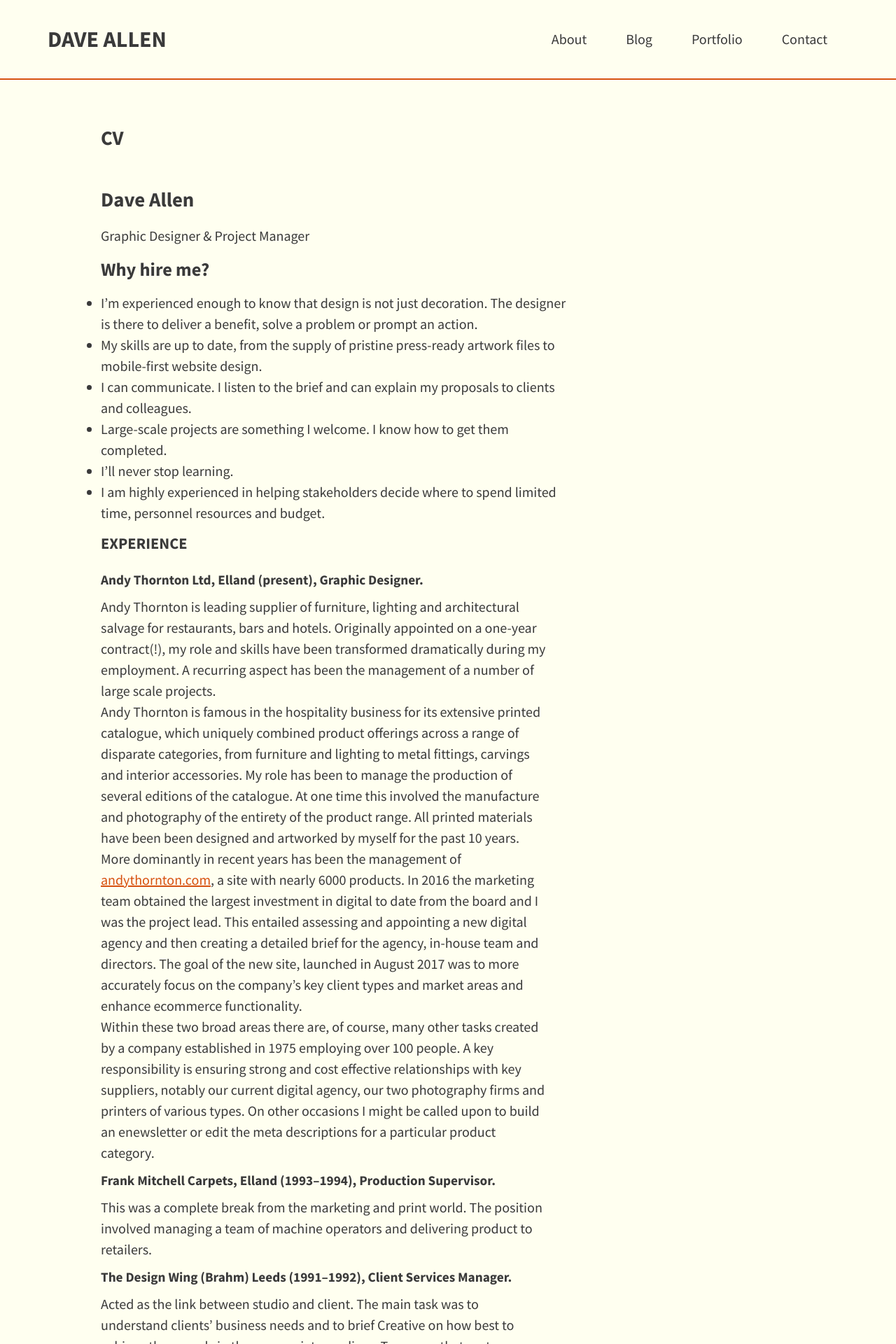
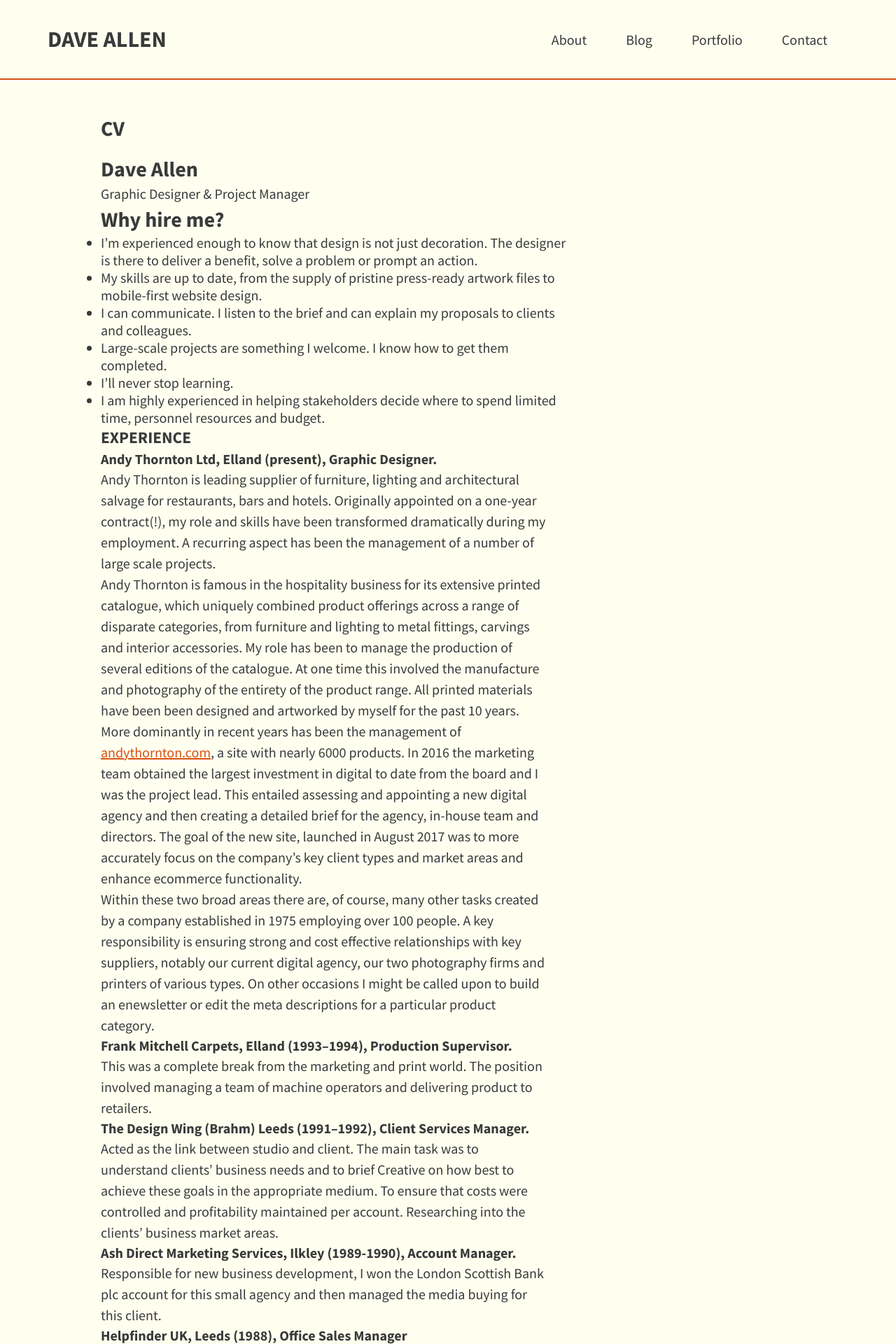
Before and after one commit to vimallen/gridbert, a Jekyll site: the page built from cv/index.md, in a window 1280 px wide. Shown: the top 1920 px of the page at 70% size. Built offline with Jekyll 4.4.1, drawn with Linux system fonts in a browser that asks for light colours.

Commit message:
Re-writing cv

```diff
--- a/assets/main.scss
+++ b/assets/main.scss
@@ -93,9 +93,6 @@ body {
 p {
   line-height: 1.5;
 }
-.module-portfolio p {
-  // line-height: 2;
-}
 
 .site-title {
   text-transform: uppercase;
@@ -107,7 +104,7 @@ p {
 }
 li {
   list-style: disc;
-  line-height: 1.5;
+  // line-height: 1.5;
 }
 .site-nav li,
 .site-footer li,
@@ -125,23 +122,23 @@ h3,
 h4,
 h5 {
   color: #3a3a3a;
-  // line-height: 1.3;
+  line-height: 1.4;
 }
-h1 {
-  font-size: 1.8rem;
-}
-h2 {
-  font-size: 1.65rem;
-}
-h3 {
-  font-size: 1.4rem;
-}
-h4 {
-  font-size: 1.2rem;
-}
-h5 {
-  font-size: 0.75rem;
-}
+// h1 {
+//   font-size: 1.8rem;
+// }
+// h2 {
+//   font-size: 1.65rem;
+// }
+// h3 {
+//   font-size: 1.4rem;
+// }
+// h4 {
+//   font-size: 1.2rem;
+// }
+// h5 {
+//   font-size: 0.75rem;
+// }
 
 h1.home-header {
   font-size: 3rem;
@@ -154,15 +151,6 @@ h1.home-header {
 .home-image {
   // margin-top: -3rem;
   z-index: 10;
-}
-/* Target Kramdown generated IDs on CV page*/
-
-h1,
-h2,
-h3,
-h4,
-h5[id] {
-  line-height: 2.5;
 }
 
 /*  =Typography-------------------*/
```
